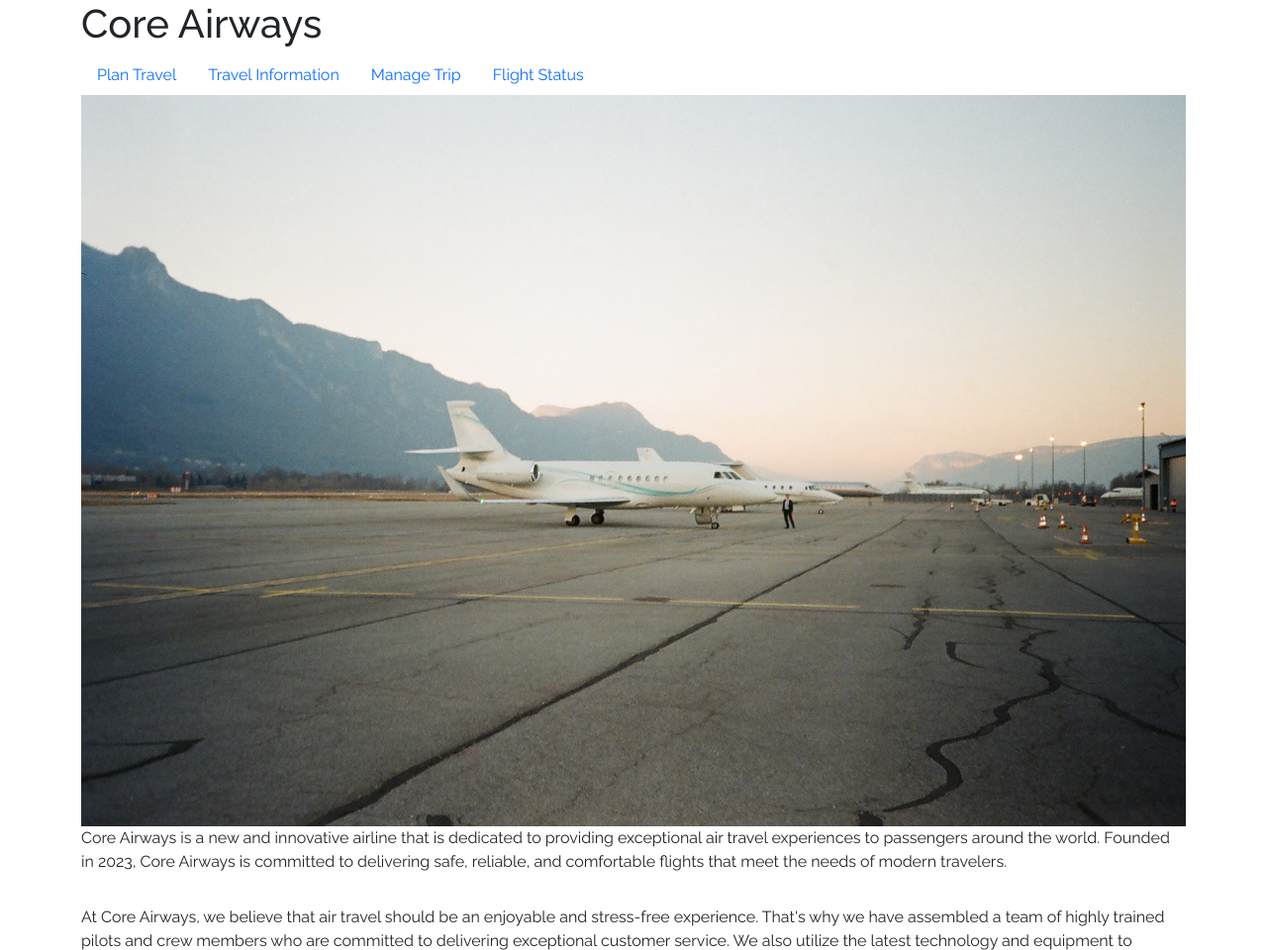
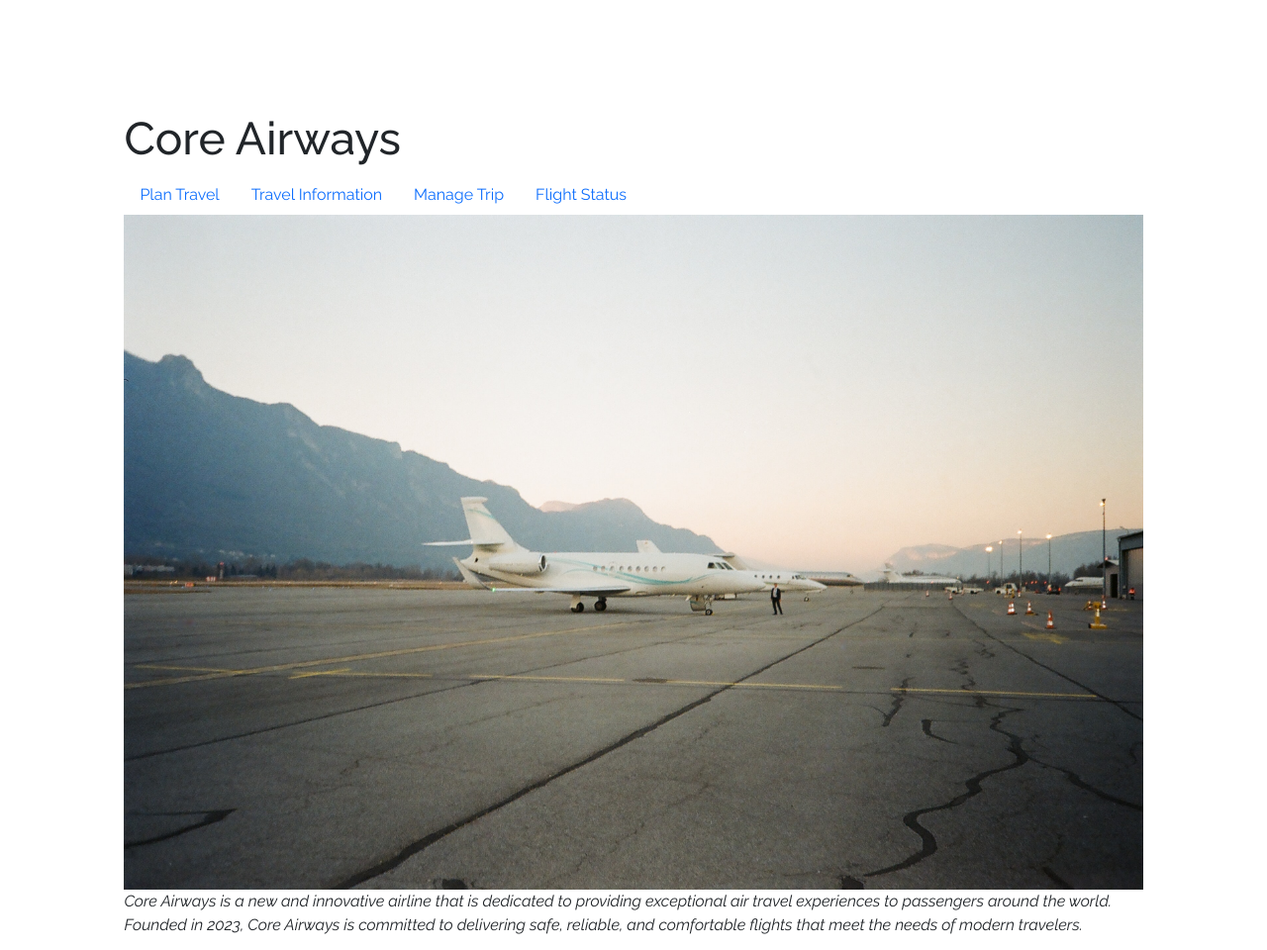
Before and after one commit to jasper-evans/jasper-evans.github.io, a plain HTML site: page class/landing/index.html in a window 1280 px wide. Shown: the top 960 px of the page at 99% size. Drawn offline with nearby package versions, Linux system fonts and the light colour scheme.

Commit message:
updates to CSS

```diff
--- a/class/landing/css/landing.css
+++ b/class/landing/css/landing.css
@@ -17,6 +17,20 @@ Bold 700
 font-family: 'Raleway', sans-serif;
 */
 
+
+h1{font-family: 'Raleway', sans-serif;
+    font-size: 46px;}
+
 body{
     font-family: 'Raleway', sans-serif;
+    font-size: 16px;
+    line-height: 1.5;
+    margin: 3cm;
 }
+
+summary{
+    font-family: 'Raleway', sans-serif;
+    font-size: 10px;
+    line-height: 1.4;
+    margin: 3cm;
+}
--- a/class/landing/index.html
+++ b/class/landing/index.html
@@ -35,10 +35,10 @@
             <div class="row">
                 <div class ="col-md-12">
             <img src ="images/fin-macbrayne-KKWrytkRvDY-unsplash.jpg" alt="airport tarmac" class="img-fluid">
-            <p>Core Airways is a new and innovative airline that is dedicated to providing exceptional air travel
+            <p><i>Core Airways is a new and innovative airline that is dedicated to providing exceptional air travel
                 experiences to passengers around the world. Founded in 2023, Core Airways is committed to delivering
                 safe,
-                reliable, and comfortable flights that meet the needs of modern travelers. </p>
+                reliable, and comfortable flights that meet the needs of modern travelers.</i></p>
                 </div>
             </div>
             <div class="row">
@@ -56,7 +56,6 @@
 
             <div class="row">
                 <div class="col-md-4">
-                    <img src ="images/pexels-lara-jameson-9324329.jpg" alt="holding tree sapling" class="img-fluid">
                     <p>Our state-of-the-art fleet of aircraft is equipped with all of the amenities and features that
                         modern travelers expect, including comfortable seating, in-flight entertainment, and Wi-Fi
                         connectivity. And with an extensive network of destinations, Core Airways makes it easy to travel to the places you want to go, whether you're flying for business or pleasure.</p>
```
